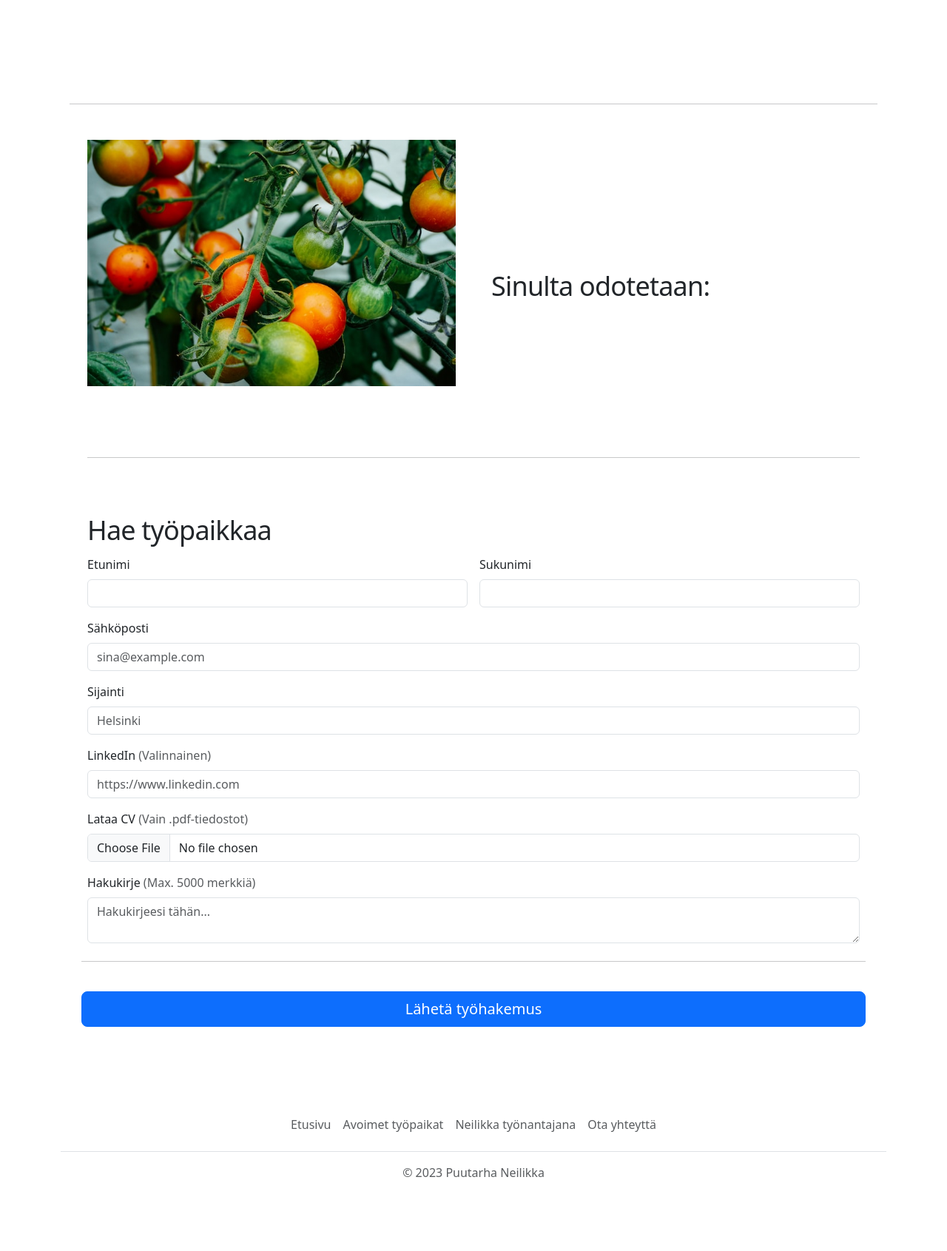
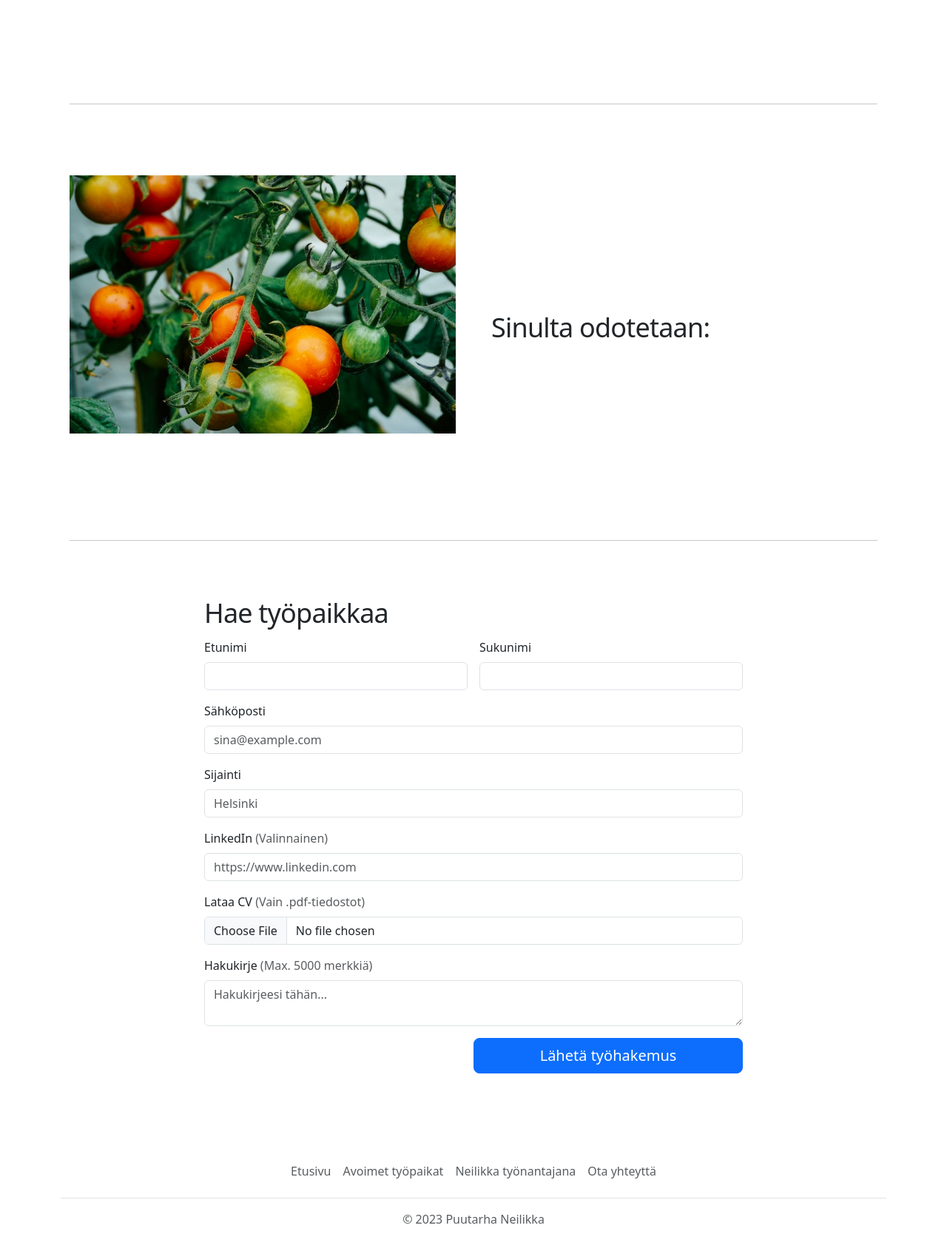
Before and after one commit to jensondesign/neilikan-urasivut-v2, a Flask app: template templates/jobpage.html in a window 1280 px wide. Shown: the part 1082-2773 px from the top of the page at 74% size. Before the commit the page ends 2673 px from the top, so only its background shows below. Run offline with Flask 3, Linux system fonts and the light colour scheme; the template is opened without the code that fills it, so the values that code supplies are empty.

Commit message:
Työnhaku lomake korjattu

```diff
--- a/templates/jobpage.html
+++ b/templates/jobpage.html
@@ -121,8 +121,7 @@
 
     <hr class="featurette-divider">
 
-    <div class="container col-xxl-8 px-4">
-        <div class="row flex-lg-row-reverse align-items-center g-5">
+        <div class="row flex-lg-row-reverse align-items-center py-5 g-5">
         <div class="col-lg-6 mt-3">
           <h2 class="featurette-heading fw-normal lh-1">Sinulta odotetaan:</h2>
           <ul>
--- a/templates/tyonhaku-lomake.html
+++ b/templates/tyonhaku-lomake.html
@@ -1,4 +1,4 @@
-<div class="col-md-12 col-lg-12" id="haku-lomake">
+<div class="col-sm-12 col-md-12 col-lg-8 col-xxl-7 mx-auto" id="haku-lomake">
   <h2 class="mb-3 featurette-heading fw-normal lh-1">Hae työpaikkaa</h2>
   <form class="needs-validation" action="/job/{{job['id']}}/hae" method="post" enctype="multipart/form-data">
     <div class="row g-3">
@@ -37,8 +37,8 @@
         <textarea maxlength="5000" name="hakukirje" class="form-control" id="hakukirje" placeholder="Hakukirjeesi tähän..." required=""></textarea>
       </div>
 
-    <hr class="my-4">
-
-    <input class="w-100 btn btn-primary btn-lg" type="submit" value="Lähetä työhakemus">
+    <div class="text-end">
+    <input class="w-50 btn btn-primary btn-lg" type="submit" value="Lähetä työhakemus">
+    </div>
   </form>
 </div>
```
